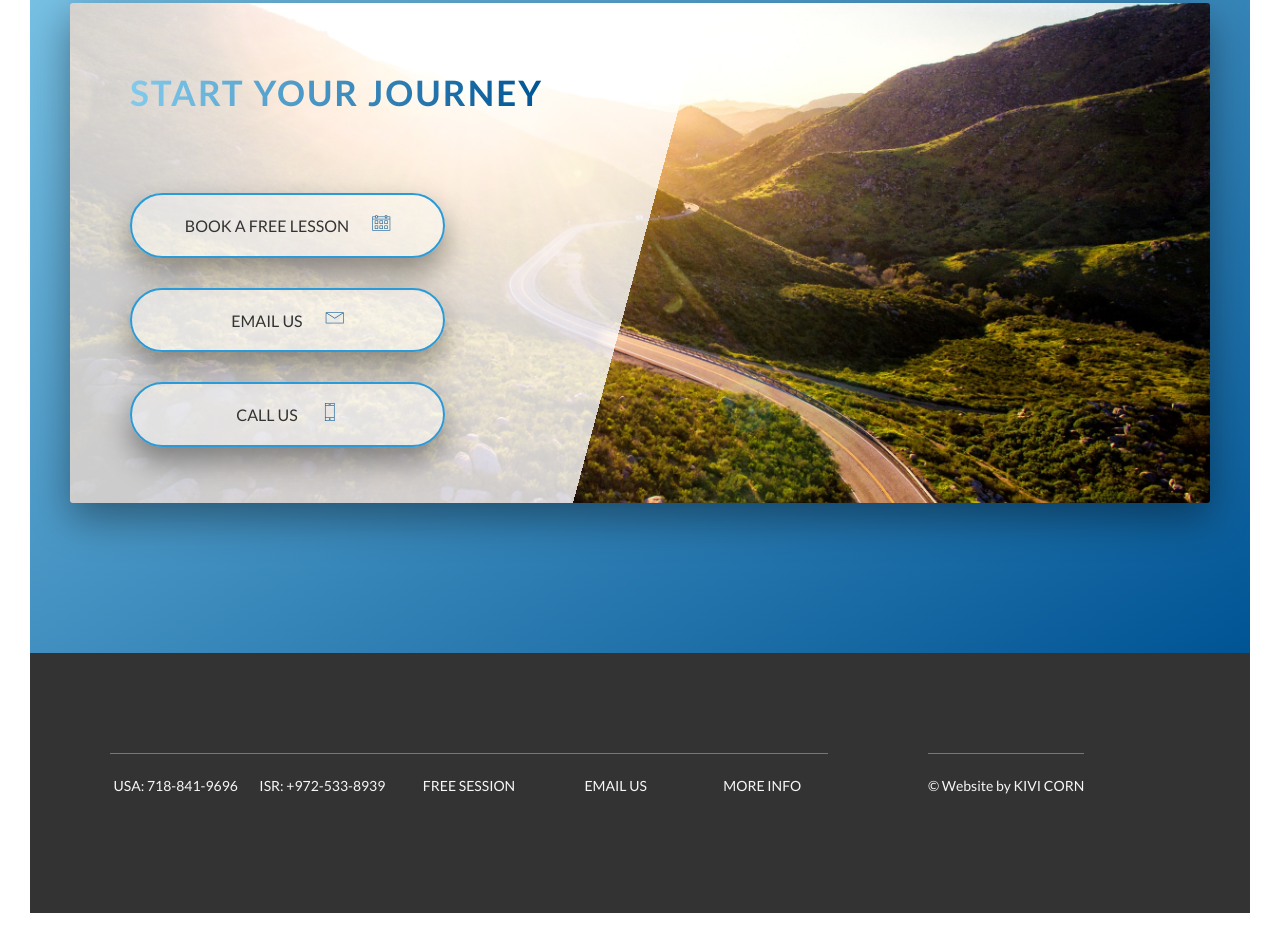
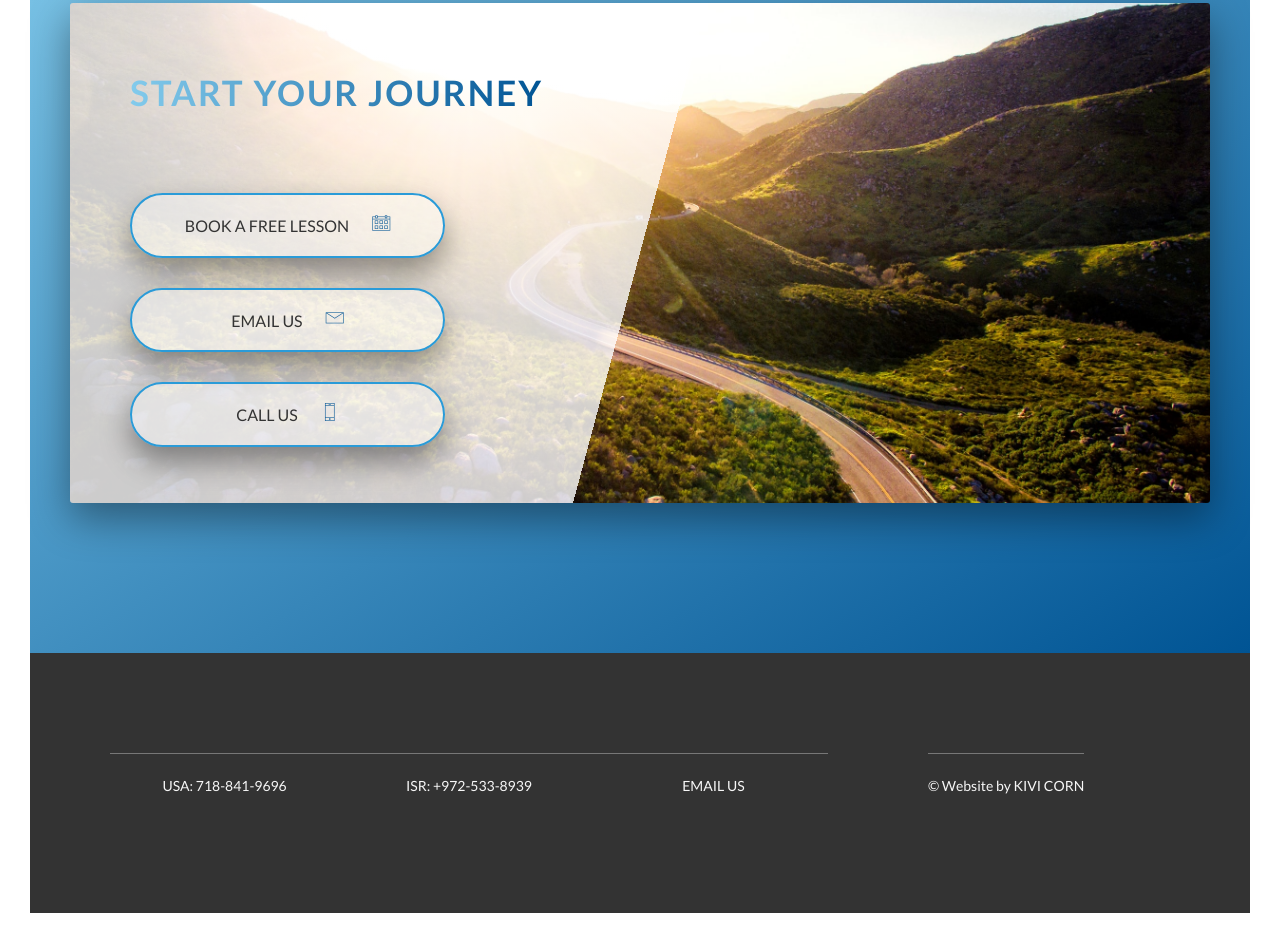
Before and after one commit to KCode100/kriah-landing-page-3, a plain HTML site: page index.html in a window 1280 px wide. Shown: the part 4632-5575 px from the top of the page. Drawn offline with Linux system fonts and the light colour scheme.

Commit message:
edit footer

```diff
--- a/index.html
+++ b/index.html
@@ -296,9 +296,7 @@
                         <ul class="footer__list">
                             <li class="footer__item"><a href="tel:+17188419696" class="footer__link">USA: 718-841-9696</a></li>
                             <li class="footer__item"><a href="tel:+9725338939" class="footer__link">ISR: +972-533-8939</a></li>
-                            <li class="footer__item"><a href="#" class="footer__link">Free session</a></li>
                             <li class="footer__item"><a href="mailto:machonkriah@gmail.com" class="footer__link">Email us</a></li>
-                            <li class="footer__item"><a href="#" class="footer__link">More info</a></li>
                         </ul>
                     </div>
                 </div>
```
